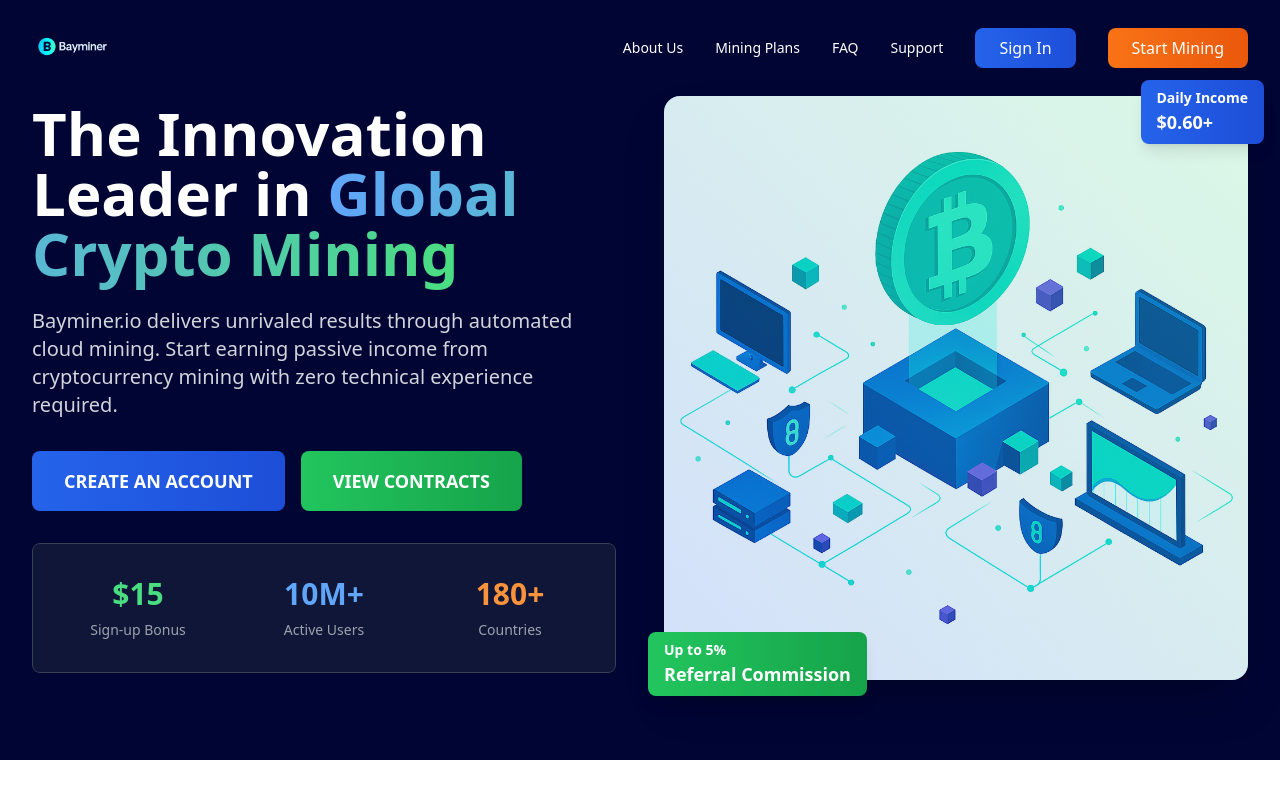
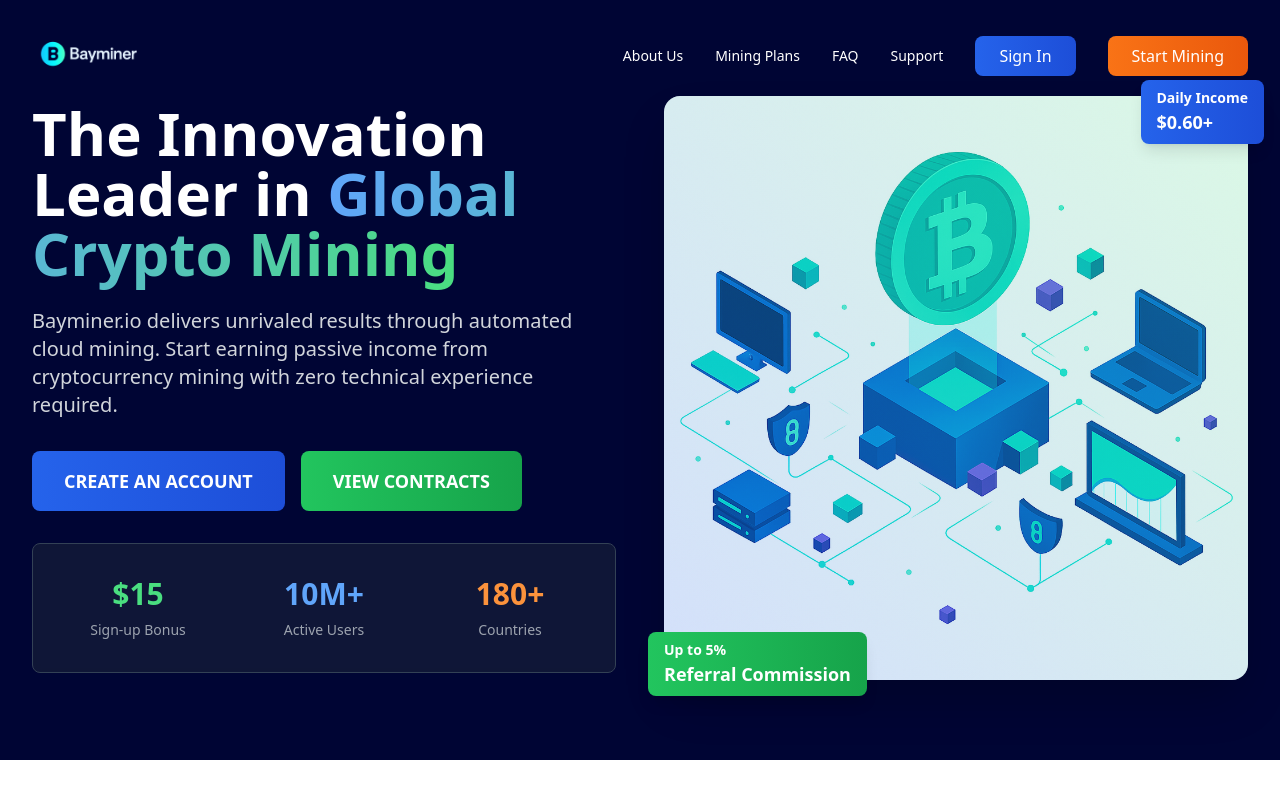
Before and after one commit to Oceanteel/bayMine, a React (Vite) app: page / in a window 1280 px wide. Shown: the top 800 px of the page. Built offline with nearby package versions, Linux system fonts and the light colour scheme.

Commit message:
Maximize Logo Sizes for Maximum Visibility

```diff
--- a/src/components/Footer.tsx
+++ b/src/components/Footer.tsx
@@ -38,8 +38,8 @@
                 <img
                   src="/bayminer-logo.webp"
                   alt="Bayminer.io"
-                  className="h-16 sm:h-20 lg:h-24 w-auto object-contain mb-4"
-                  style={{ maxWidth: '200px' }}
+                  className="h-20 sm:h-24 lg:h-28 xl:h-32 w-auto object-contain mb-4"
+                  style={{ maxWidth: '280px' }}
                 />
                 <p className="text-gray-300 text-sm leading-relaxed">
                   The innovation leader in global crypto mining, delivering unrivaled results
--- a/src/components/Header.tsx
+++ b/src/components/Header.tsx
@@ -29,7 +29,7 @@
         : 'bg-transparent'
     }`} style={{ backgroundColor: isScrolled ? 'rgba(0, 5, 52, 0.95)' : 'transparent' }}>
       <div className="max-w-7xl mx-auto px-4 sm:px-6 lg:px-8">
-        <div className="flex items-center justify-between h-18 sm:h-20 lg:h-24">
+        <div className="flex items-center justify-between h-20 sm:h-24 lg:h-28">
           {/* Logo */}
           <div className="flex items-center">
             <img
@@ -37,8 +37,8 @@
               alt="Bayminer.io"
               className={`transition-all duration-300 ${
                 isScrolled ? 'brightness-100' : 'brightness-110'
-              } h-12 sm:h-16 lg:h-20 w-auto object-contain`}
-              style={{ maxWidth: '240px' }}
+              } h-16 sm:h-20 lg:h-24 xl:h-28 w-auto object-contain`}
+              style={{ maxWidth: '320px' }}
             />
           </div>
 
```
